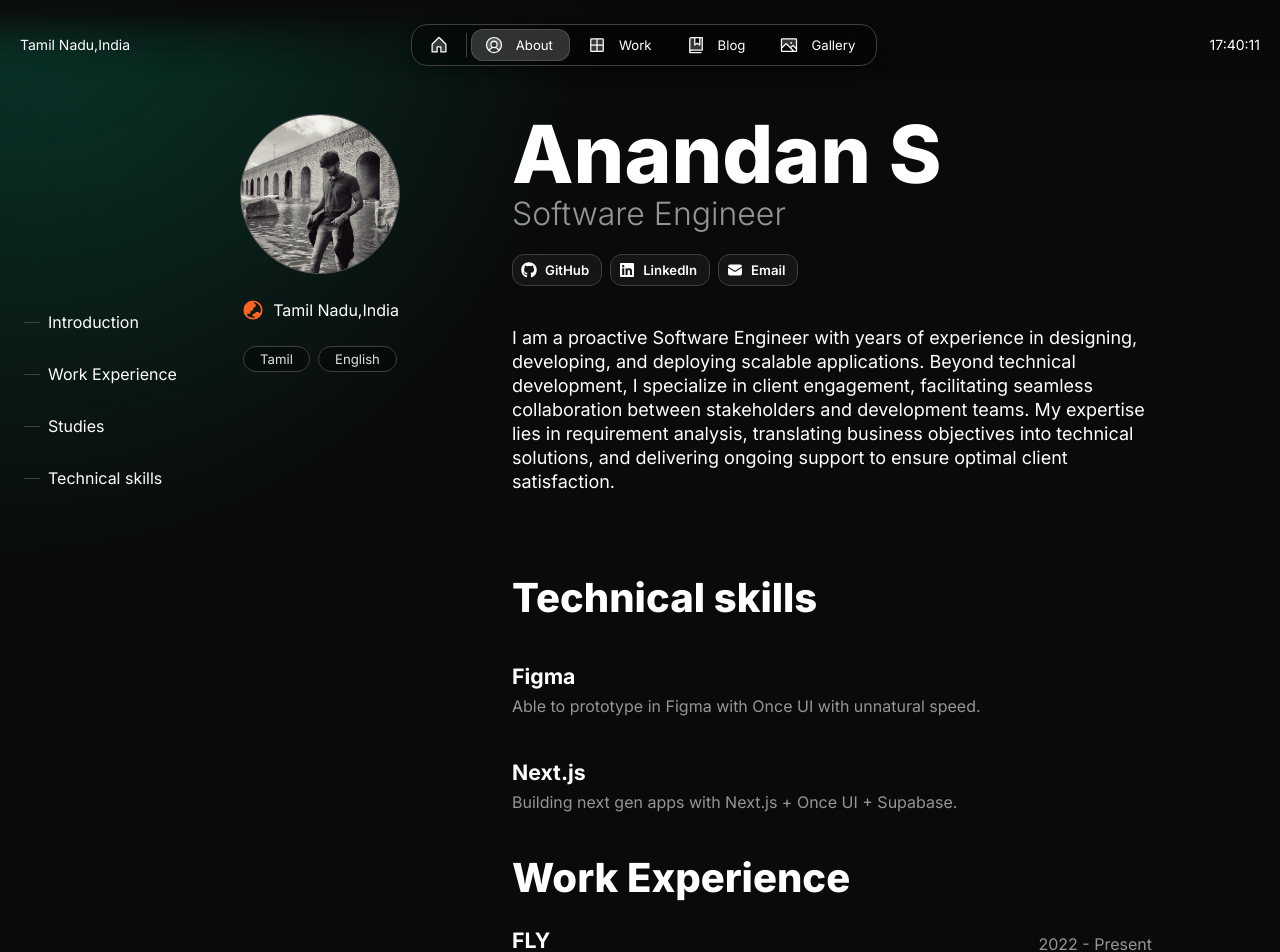
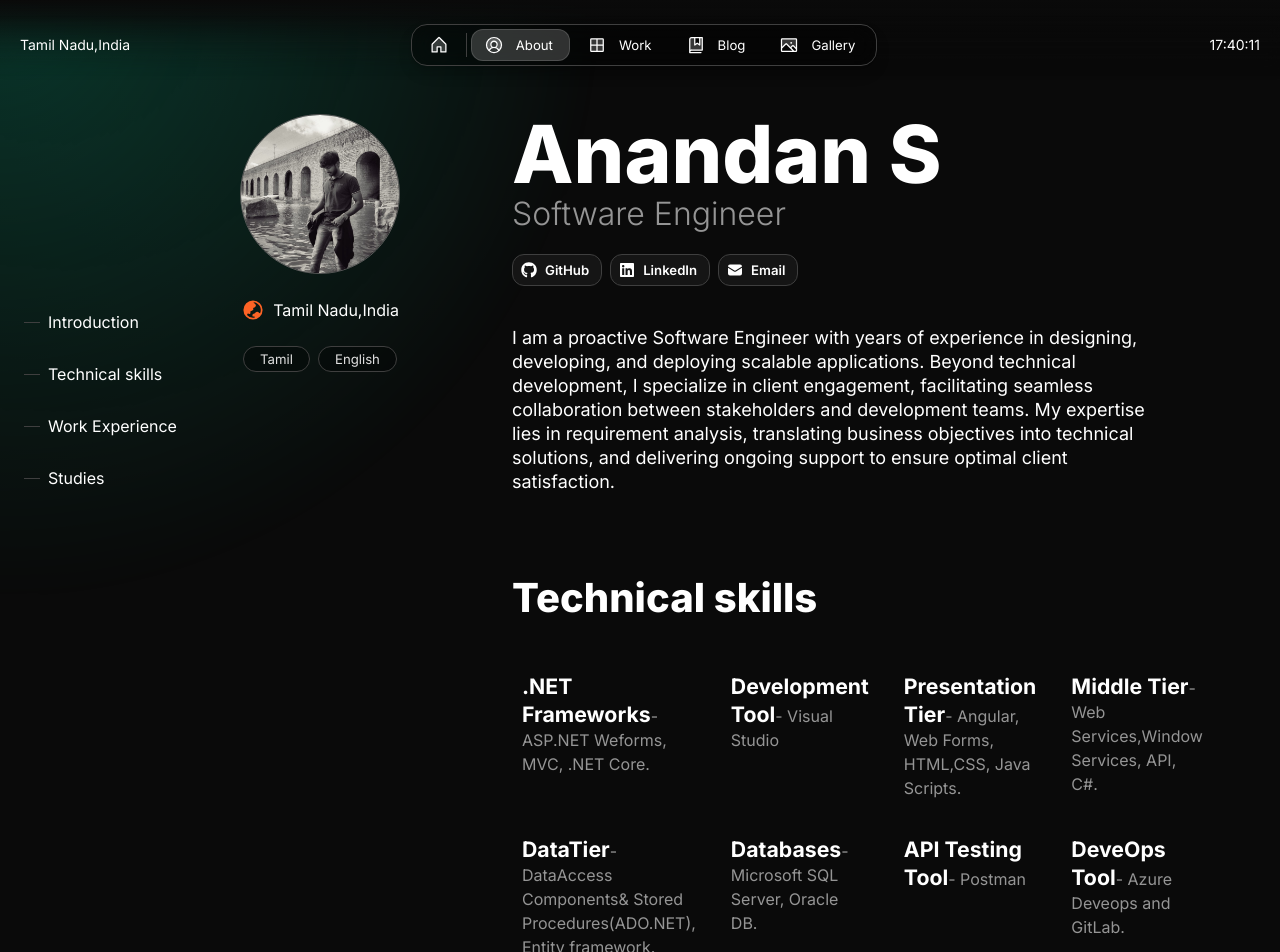
Before and after one commit to Anan002/portfolio-for-next-js, a Next.js app: page /about in a window 1280 px wide. Shown: the top 952 px of the page. Built offline with nearby package versions, Linux system fonts and the light colour scheme.

Commit message:
changed the about page

```diff
--- a/src/app/about/page.tsx
+++ b/src/app/about/page.tsx
@@ -52,6 +52,11 @@ export default function About() {
       items: [],
     },
     {
+      title: about.technical.title,
+      display: about.technical.display,
+      items: about.technical.skills.map((skill) => skill.title),
+    },
+    {
       title: about.work.title,
       display: about.work.display,
       items: about.work.experiences.map((experience) => experience.company),
@@ -61,11 +66,7 @@ export default function About() {
       display: about.studies.display,
       items: about.studies.institutions.map((institution) => institution.name),
     },
-    {
-      title: about.technical.title,
-      display: about.technical.display,
-      items: about.technical.skills.map((skill) => skill.title),
-    },
+
   ];
   return (
     <Column maxWidth="m">
@@ -138,31 +139,7 @@ export default function About() {
             vertical="center"
             marginBottom="32"
           >
-            {/* {about.calendar.display && (
-              <Flex
-                fitWidth
-                border="brand-alpha-medium"
-                className={styles.blockAlign}
-                style={{
-                  backdropFilter: "blur(var(--static-space-1))",
-                }}
-                background="brand-alpha-weak"
-                radius="full"
-                padding="4"
-                gap="8"
-                marginBottom="m"
-                vertical="center"
-              >
-                <Icon paddingLeft="12" name="calendar" onBackground="brand-weak" />
-                <Flex paddingX="8">Schedule a call</Flex>
-                <IconButton
-                  href={about.calendar.link}
-                  data-border="rounded"
-                  variant="secondary"
-                  icon="chevronRight"
-                />
-              </Flex>
-            )} */}
+
             <Heading className={styles.textAlign} variant="display-strong-xl">
               {person.name}
             </Heading>
@@ -209,7 +186,7 @@ export default function About() {
             </Column>
           )}
 
-{about.technical.display && (
+{/* {about.technical.display && (
             <>
               <Heading
                 as="h2"
@@ -226,37 +203,36 @@ export default function About() {
                     <Text variant="body-default-m" onBackground="neutral-weak">
                       {skill.description}
                     </Text>
-                    {/* {skill.images && skill.images.length > 0 && (
-                      <Flex fillWidth paddingTop="m" gap="12" wrap>
-                        {skill.images.map((image, index) => (
-                          <Flex
-                            key={index}
-                            border="neutral-medium"
-                            radius="m"
-                            //@ts-ignore
-                            minWidth={image.width}
-                            //@ts-ignore
-                            height={image.height}
-                          >
-                            <SmartImage
-                              enlarge
-                              radius="m"
-                              //@ts-ignore
-                              sizes={image.width.toString()}
-                              //@ts-ignore
-                              alt={image.alt}
-                              //@ts-ignore
-                              src={image.src}
-                            />
-                          </Flex>
-                        ))}
-                      </Flex>
-                    )} */}
+
                   </Column>
                 ))}
               </Column>
             </>
+          )} */}
+
+          {about.technical.display && (
+            <>
+              <Heading
+                as="h2"
+                id={about.technical.title}
+                variant="display-strong-s"
+                marginBottom="40"
+              >
+                {about.technical.title}
+              </Heading>
+              <div style={{ display: "grid", gridTemplateColumns: "repeat(4, 1fr)", gap: "15px", marginBottom: "40px" }}>
+                {about.technical.skills.map((skill, index) => (
+                  <div key={`${skill}-${index}`} style={{ padding: "10px", background: "#0000", borderRadius: "8px" }}>
+                    <Text variant="heading-strong-l">{skill.title}</Text>
+                    <Text variant="body-default-m" onBackground="neutral-weak">
+                      {skill.description}
+                    </Text>
+                  </div>
+                ))}
+              </div>
+            </>
           )}
+
 
           {about.work.display && (
             <>
@@ -288,32 +264,7 @@ export default function About() {
                         </Text>
                       ))}
                     </Column>
-                    {/* {experience.images.length > 0 && (
-                      <Flex fillWidth paddingTop="m" paddingLeft="40" wrap>
-                        {experience.images.map((image, index) => (
-                          <Flex
-                            key={index}
-                            border="neutral-medium"
-                            radius="m"
-                            //@ts-ignore
-                            minWidth={image.width}
-                            //@ts-ignore
-                            height={image.height}
-                          >
-                            <SmartImage
-                              enlarge
-                              radius="m"
-                              //@ts-ignore
-                              sizes={image.width.toString()}
-                              //@ts-ignore
-                              alt={image.alt}
-                              //@ts-ignore
-                              src={image.src}
-                            />
-                          </Flex>
-                        ))}
-                      </Flex>
-                    )} */}
+
                   </Column>
                 ))}
               </Column>
--- a/src/app/resources/content.js
+++ b/src/app/resources/content.js
@@ -78,6 +78,44 @@ const about = {
       </>
     ),
   },
+  technical: {
+    display: true, // set to false to hide this section
+    title: "Technical skills",
+    skills: [
+      {
+        title: ".NET Frameworks",
+        description: <>- ASP.NET Weforms, MVC, .NET Core.</>,
+      },
+      {
+        title: "Development Tool",
+        description: <>- Visual Studio</>,
+      },
+      {
+        title: "Presentation Tier",
+        description: <>- Angular, Web Forms, HTML,CSS, Java Scripts.</>,
+      },
+      {
+        title: "Middle Tier",
+        description: <>- Web Services,Window Services, API, C#.</>,
+      },
+      {
+        title: "DataTier",
+        description: <>- DataAccess Components& Stored Procedures(ADO.NET), Entity framework.</>,
+      },
+      {
+        title: "Databases",
+        description: <>- Microsoft SQL Server, Oracle DB.</>,
+      },
+      {
+        title: "API Testing Tool",
+        description: <>- Postman</>,
+      },
+      {
+        title: "DeveOps Tool",
+        description: <>- Azure Deveops and GitLab.</>,
+      },
+    ],
+  },
   work: {
     display: true, // set to false to hide this section
     title: "Work Experience",
@@ -138,44 +176,7 @@ const about = {
       },
     ],
   },
-  technical: {
-    display: true, // set to false to hide this section
-    title: "Technical skills",
-    skills: [
-      {
-        title: "Figma",
-        description: <>Able to prototype in Figma with Once UI with unnatural speed.</>,
-        // optional: leave the array empty if you don't want to display images
-        images: [
-          {
-            src: "/images/projects/project-01/cover-02.jpg",
-            alt: "Project image",
-            width: 16,
-            height: 9,
-          },
-          {
-            src: "/images/projects/project-01/cover-03.jpg",
-            alt: "Project image",
-            width: 16,
-            height: 9,
-          },
-        ],
-      },
-      {
-        title: "Next.js",
-        description: <>Building next gen apps with Next.js + Once UI + Supabase.</>,
-        // optional: leave the array empty if you don't want to display images
-        images: [
-          {
-            src: "/images/projects/project-01/cover-04.jpg",
-            alt: "Project image",
-            width: 16,
-            height: 9,
-          },
-        ],
-      },
-    ],
-  },
+
 };
 
 const blog = {
```
